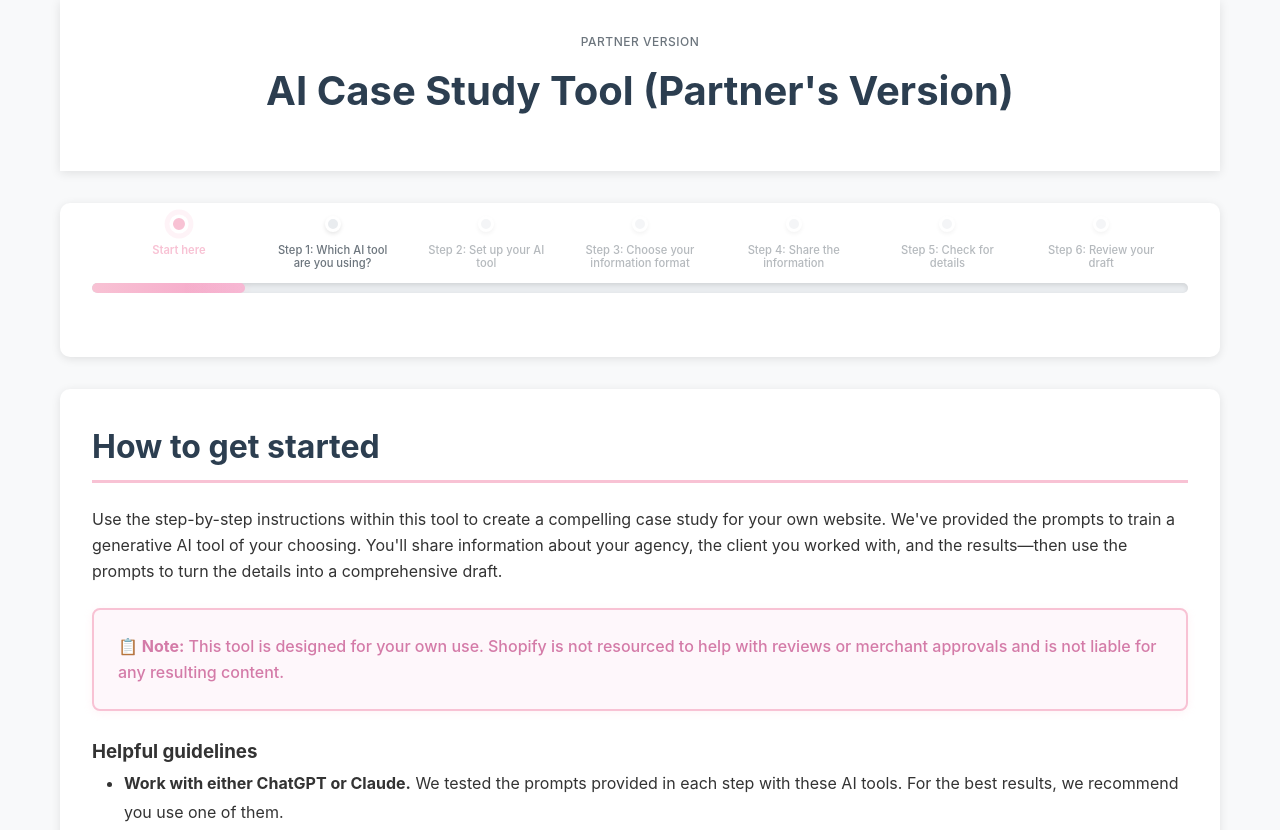
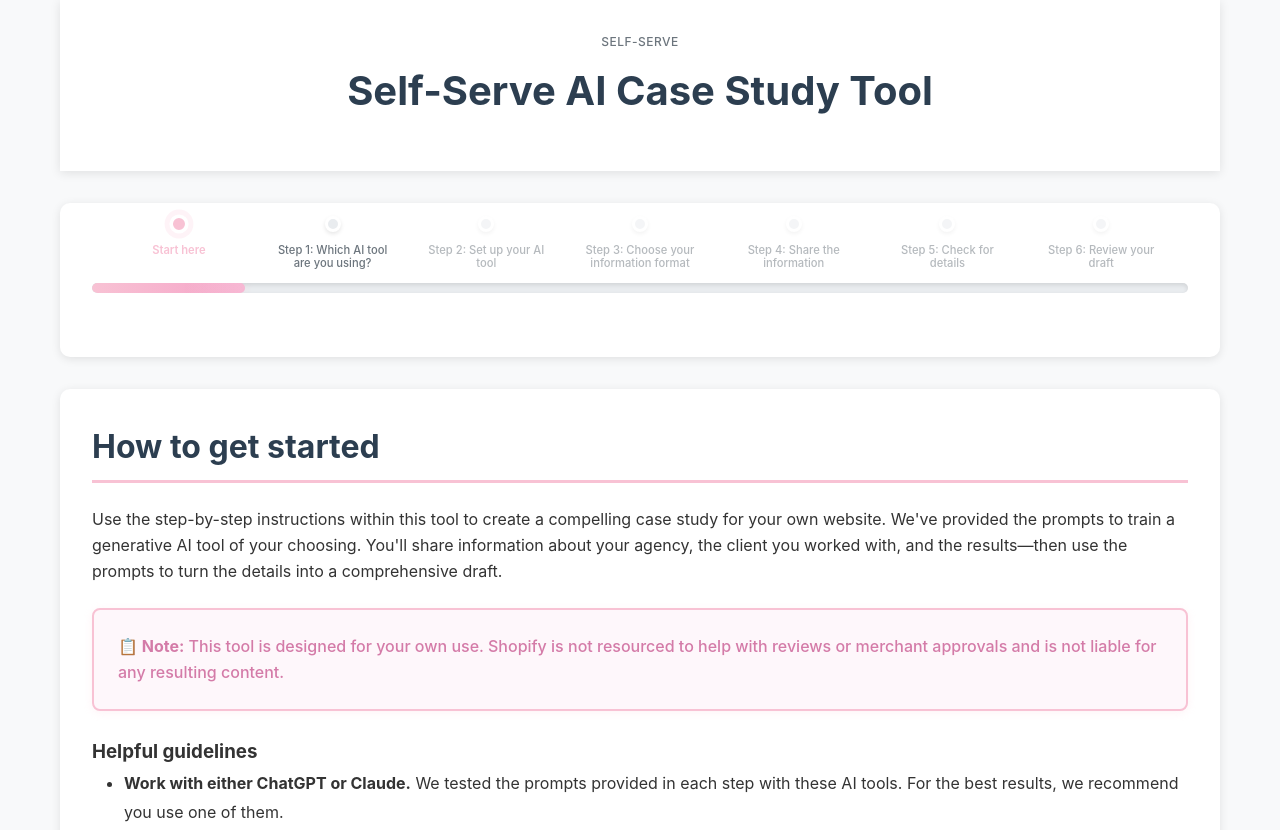
Before and after one commit to AKonysMoreno/partner-version-ai-case-study-tool, a plain HTML site: page index.html in a window 1280 px wide. Shown: the top 830 px of the page. Drawn offline with Linux system fonts and the light colour scheme.

Commit message:
Update title to 'Self-Serve AI Case Study Tool'

```diff
--- a/index.html
+++ b/index.html
@@ -3,14 +3,14 @@
 <head>
     <meta charset="UTF-8">
     <meta name="viewport" content="width=device-width, initial-scale=1.0">
-    <title>AI Case Study Tool (Partner's Version)</title>
+    <title>Self-Serve AI Case Study Tool</title>
     <link rel="stylesheet" href="styles.css">
 </head>
 <body>
     <div class="container">
         <header>
-            <div class="eyebrow-text">Partner Version</div>
-            <h1>AI Case Study Tool (Partner's Version)</h1>
+            <div class="eyebrow-text">Self-Serve</div>
+            <h1>Self-Serve AI Case Study Tool</h1>
         </header>
 
         <nav class="step-progress-nav">
```
